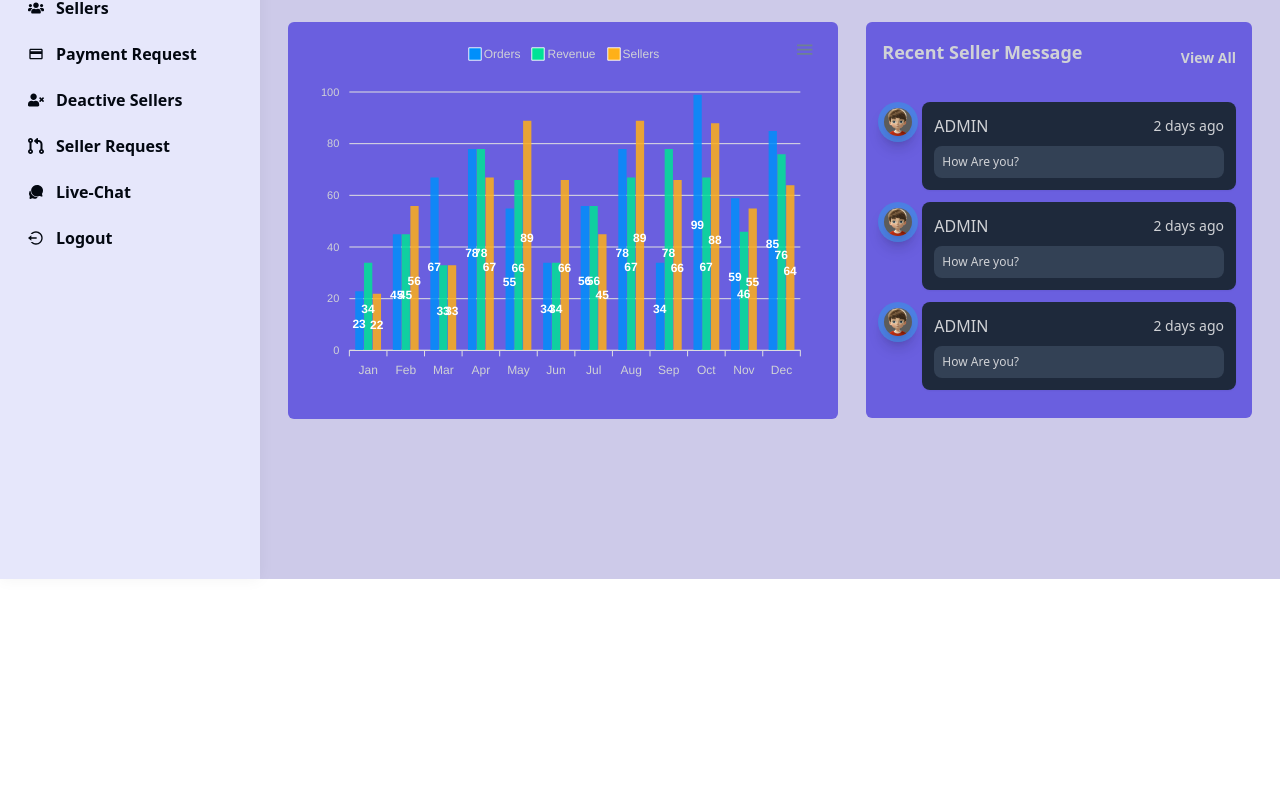
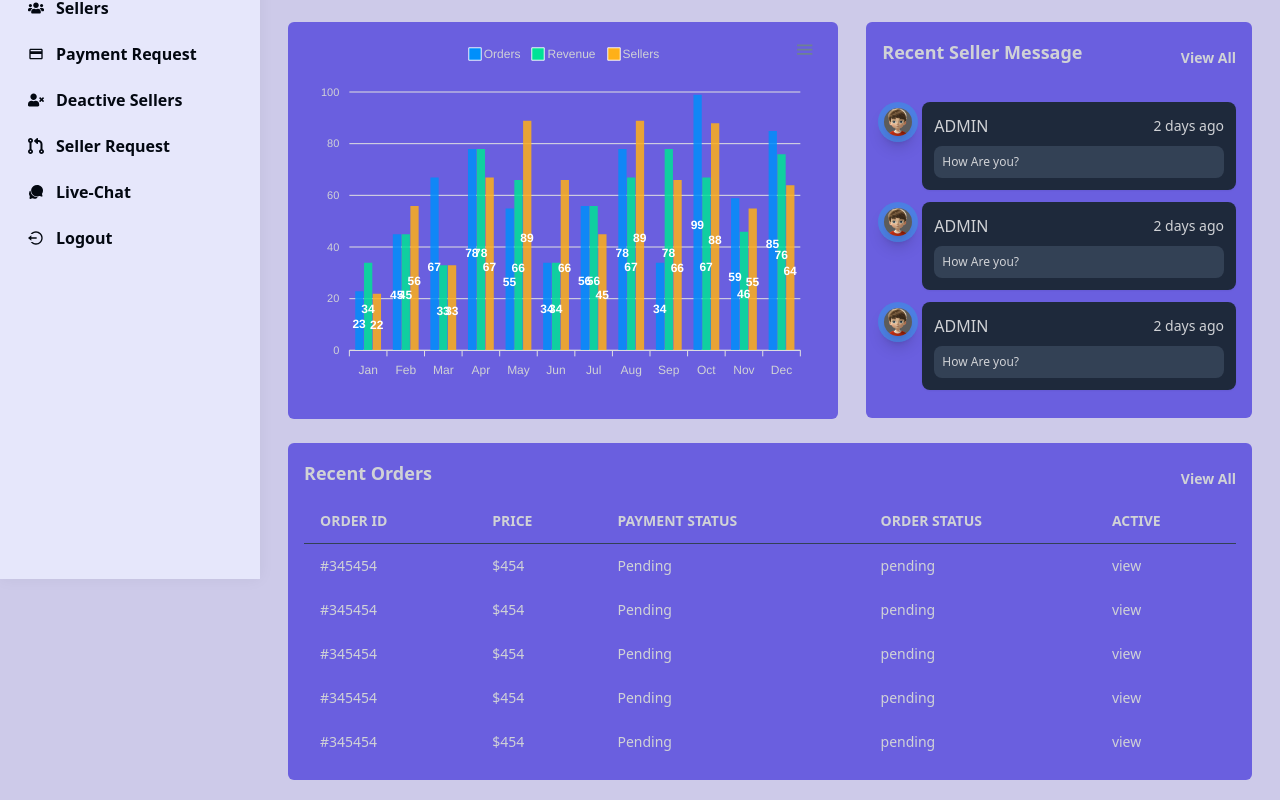
Before and after one commit to pantho0/multi-vendor-ecommerce, a React (Create React App) app in the folder dashboard/: page /admin/dashboard in a window 1280 px wide. Shown: the part 221-1021 px from the top of the page. Before the commit the page ends 800 px from the top, so only its background shows below. Built offline with nearby package versions, Linux system fonts and the light colour scheme.

Commit message:
recent sales info table added to admin dashboard

```diff
--- a/dashboard/src/views/admin/AdminDashboard.jsx
+++ b/dashboard/src/views/admin/AdminDashboard.jsx
@@ -2,8 +2,8 @@ import { MdCurrencyExchange } from "react-icons/md";
 import { MdOutlineProductionQuantityLimits } from "react-icons/md";
 import Chart from "react-apexcharts";
 import { FaCartPlus, FaUsers } from "react-icons/fa";
-import { Link } from 'react-router-dom';
-import adminImg from '../../assets/images/admin.jpg'
+import { Link } from "react-router-dom";
+import adminImg from "../../assets/images/admin.jpg";
 const AdminDashboard = () => {
   const state = {
     series: [
@@ -151,8 +151,10 @@ const AdminDashboard = () => {
         <div className="w-full lg:w-5/12 lg:pl-4 mt-6 lg:mt-0">
           <div className="w-full bg-[#6a5fdf] p-4 rounded-md text-[#d0d2d6]">
             <div className="flex justify-between items-center">
-              <h2 className="font-semibold text-lg text-[#d0d2d6] pb-3">Recent Seller Message</h2>
-              <Link className="font-semibold text-sm text-[#d0d2d6]" to='/chat'>
+              <h2 className="font-semibold text-lg text-[#d0d2d6] pb-3">
+                Recent Seller Message
+              </h2>
+              <Link className="font-semibold text-sm text-[#d0d2d6]" to="/chat">
                 View All
               </Link>
             </div>
@@ -160,14 +162,18 @@ const AdminDashboard = () => {
               <ol className="relative border-1 border-slate-600 ml-4">
                 <li className="mb-3 ml-6">
                   <div className="flex absolute -left-5 shadow-lg justify-center items-center w-10 h-10 p-[6px] bg-[#4c7fe2] rounded-full z-10 ">
-                    <img className="w-full rounded-full h-full shadow-lg" src={adminImg} alt="" />
+                    <img
+                      className="w-full rounded-full h-full shadow-lg"
+                      src={adminImg}
+                      alt=""
+                    />
                   </div>
                   <div className="p-3 bg-slate-800 rounded-lg border-slate-600 shadow-sm">
                     <div className="flex justify-between items-center mb-2">
-                        <Link className="text-md font-normal ">
-                        ADMIN
-                        </Link>
-                        <time className="mb-1 text-sm font-normal sm:order-last sm:mb-0">2 days ago</time>
+                      <Link className="text-md font-normal ">ADMIN</Link>
+                      <time className="mb-1 text-sm font-normal sm:order-last sm:mb-0">
+                        2 days ago
+                      </time>
                     </div>
                     <div className="p-2 text-xs font-normal bg-slate-700 rounded-lg border-slate-800">
                       How Are you?
@@ -176,14 +182,18 @@ const AdminDashboard = () => {
                 </li>
                 <li className="mb-3 ml-6">
                   <div className="flex absolute -left-5 shadow-lg justify-center items-center w-10 h-10 p-[6px] bg-[#4c7fe2] rounded-full z-10 ">
-                    <img className="w-full rounded-full h-full shadow-lg" src={adminImg} alt="" />
+                    <img
+                      className="w-full rounded-full h-full shadow-lg"
+                      src={adminImg}
+                      alt=""
+                    />
                   </div>
                   <div className="p-3 bg-slate-800 rounded-lg border-slate-600 shadow-sm">
                     <div className="flex justify-between items-center mb-2">
-                        <Link className="text-md font-normal ">
-                        ADMIN
-                        </Link>
-                        <time className="mb-1 text-sm font-normal sm:order-last sm:mb-0">2 days ago</time>
+                      <Link className="text-md font-normal ">ADMIN</Link>
+                      <time className="mb-1 text-sm font-normal sm:order-last sm:mb-0">
+                        2 days ago
+                      </time>
                     </div>
                     <div className="p-2 text-xs font-normal bg-slate-700 rounded-lg border-slate-800">
                       How Are you?
@@ -192,14 +202,18 @@ const AdminDashboard = () => {
                 </li>
                 <li className="mb-3 ml-6">
                   <div className="flex absolute -left-5 shadow-lg justify-center items-center w-10 h-10 p-[6px] bg-[#4c7fe2] rounded-full z-10 ">
-                    <img className="w-full rounded-full h-full shadow-lg" src={adminImg} alt="" />
+                    <img
+                      className="w-full rounded-full h-full shadow-lg"
+                      src={adminImg}
+                      alt=""
+                    />
                   </div>
                   <div className="p-3 bg-slate-800 rounded-lg border-slate-600 shadow-sm">
                     <div className="flex justify-between items-center mb-2">
-                        <Link className="text-md font-normal ">
-                        ADMIN
-                        </Link>
-                        <time className="mb-1 text-sm font-normal sm:order-last sm:mb-0">2 days ago</time>
+                      <Link className="text-md font-normal ">ADMIN</Link>
+                      <time className="mb-1 text-sm font-normal sm:order-last sm:mb-0">
+                        2 days ago
+                      </time>
                     </div>
                     <div className="p-2 text-xs font-normal bg-slate-700 rounded-lg border-slate-800">
                       How Are you?
@@ -211,6 +225,129 @@ const AdminDashboard = () => {
           </div>
         </div>
       </div>
+
+      <div className="w-full p-4 bg-[#6a5fdf] rounded-md mt-6">
+        <div className="flex justify-between items-center">
+          <h2 className="font-semibold text-lg text-[#d0d2d6] pb-3">
+            Recent Orders
+          </h2>
+
+          <Link to="/viewall" className="font-semibold text-sm text-[#d0d2d6]">
+            View All
+          </Link>
+        </div>
+
+        <div className="relative overflow-x-auto">
+          <table className="w-full text-sm text-[#d0d2d6] text-left">
+            <thead className="text-sm text-[#d0d2d6] uppercase border-b border-slate-700">
+            <tr>
+              <th scope="col" className="py-3 px-4">
+                Order ID
+              </th>
+              <th scope="col" className="py-3 px-4">
+                Price
+              </th>
+              <th scope="col" className="py-3 px-4">
+                Payment Status
+              </th>
+              <th scope="col" className="py-3 px-4">
+                Order Status
+              </th>
+              <th scope="col" className="py-3 px-4">
+                Active
+              </th>
+            </tr>
+            </thead>
+            <tbody>
+              <tr>
+                <td scope="row" className="py-3 px-4 font-medium whitespace-nowrap">
+                #345454
+                </td>
+                <td scope="row" className="py-3 px-4 font-medium whitespace-nowrap">
+                $454
+                </td>
+                <td scope="row" className="py-3 px-4 font-medium whitespace-nowrap">
+               Pending
+                </td>
+                <td scope="row" className="py-3 px-4 font-medium whitespace-nowrap">
+                pending
+                </td>
+                <td scope="row" className="py-3 px-4 font-medium whitespace-nowrap">
+                view
+                </td>
+              </tr>
+              <tr>
+                <td scope="row" className="py-3 px-4 font-medium whitespace-nowrap">
+                #345454
+                </td>
+                <td scope="row" className="py-3 px-4 font-medium whitespace-nowrap">
+                $454
+                </td>
+                <td scope="row" className="py-3 px-4 font-medium whitespace-nowrap">
+               Pending
+                </td>
+                <td scope="row" className="py-3 px-4 font-medium whitespace-nowrap">
+                pending
+                </td>
+                <td scope="row" className="py-3 px-4 font-medium whitespace-nowrap">
+                view
+                </td>
+              </tr>
+              <tr>
+                <td scope="row" className="py-3 px-4 font-medium whitespace-nowrap">
+                #345454
+                </td>
+                <td scope="row" className="py-3 px-4 font-medium whitespace-nowrap">
+                $454
+                </td>
+                <td scope="row" className="py-3 px-4 font-medium whitespace-nowrap">
+               Pending
+                </td>
+                <td scope="row" className="py-3 px-4 font-medium whitespace-nowrap">
+                pending
+                </td>
+                <td scope="row" className="py-3 px-4 font-medium whitespace-nowrap">
+                view
+                </td>
+              </tr>
+              <tr>
+                <td scope="row" className="py-3 px-4 font-medium whitespace-nowrap">
+                #345454
+                </td>
+                <td scope="row" className="py-3 px-4 font-medium whitespace-nowrap">
+                $454
+                </td>
+                <td scope="row" className="py-3 px-4 font-medium whitespace-nowrap">
+               Pending
+                </td>
+                <td scope="row" className="py-3 px-4 font-medium whitespace-nowrap">
+                pending
+                </td>
+                <td scope="row" className="py-3 px-4 font-medium whitespace-nowrap">
+                view
+                </td>
+              </tr>
+              <tr>
+                <td scope="row" className="py-3 px-4 font-medium whitespace-nowrap">
+                #345454
+                </td>
+                <td scope="row" className="py-3 px-4 font-medium whitespace-nowrap">
+                $454
+                </td>
+                <td scope="row" className="py-3 px-4 font-medium whitespace-nowrap">
+               Pending
+                </td>
+                <td scope="row" className="py-3 px-4 font-medium whitespace-nowrap">
+                pending
+                </td>
+                <td scope="row" className="py-3 px-4 font-medium whitespace-nowrap">
+                view
+                </td>
+              </tr>
+            </tbody>
+          </table>
+        </div>
+      </div>
     </div>
   );
 };
```
